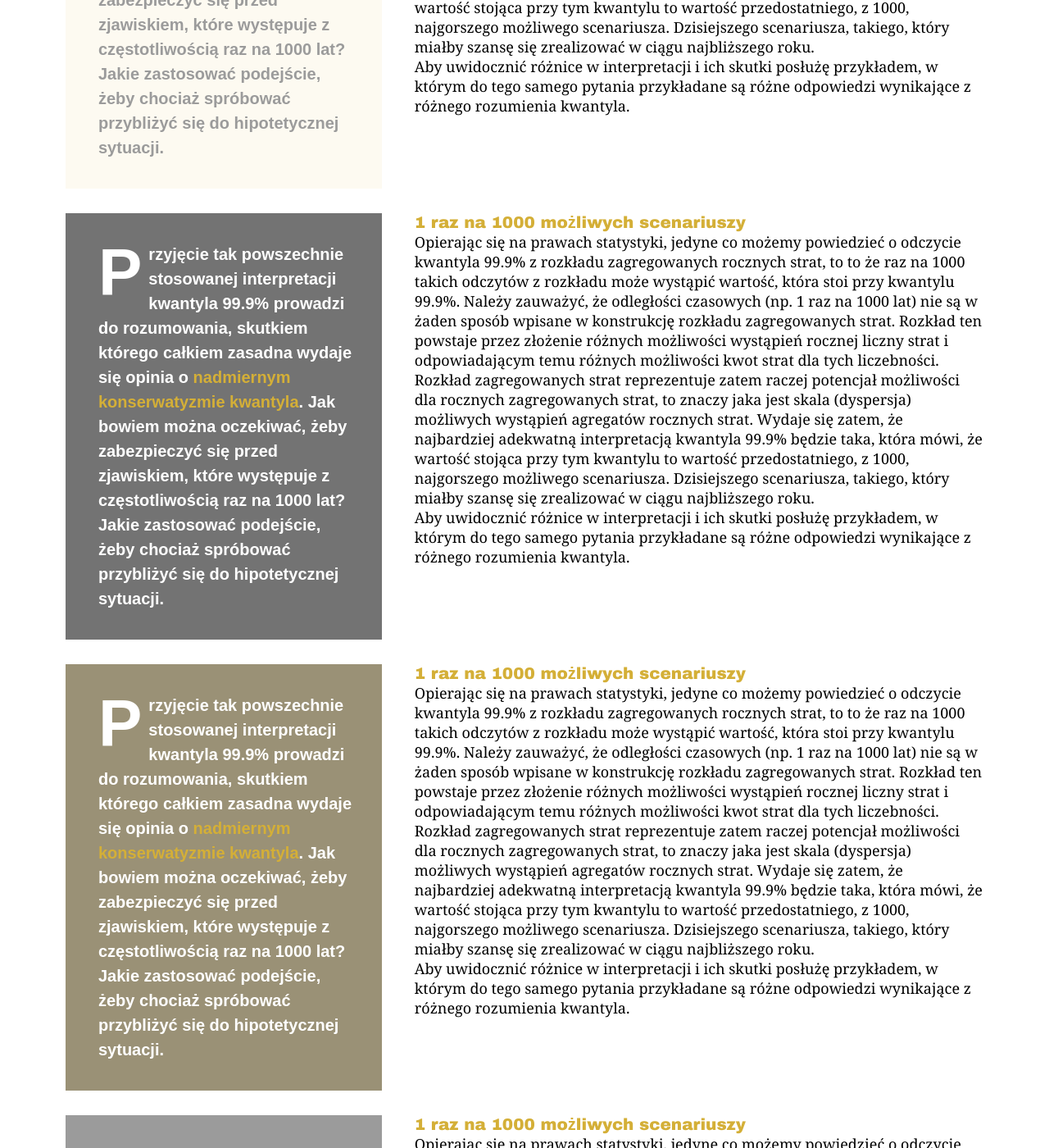
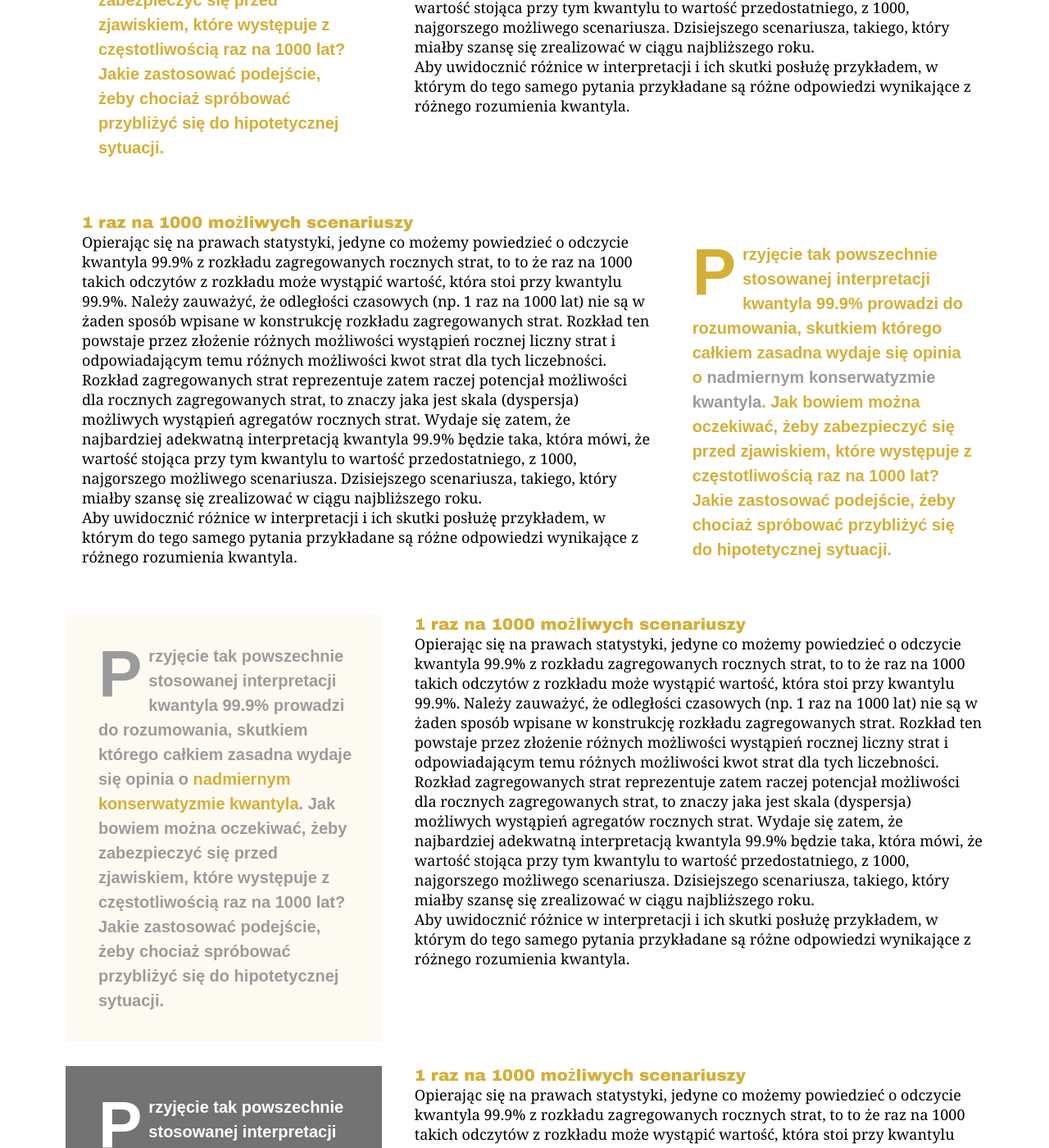
Before and after one commit to MaciejBuczak/risk-research, a Jekyll site: the page built from art-oprisk-kw999_v3_9.md, in a window 1280 px wide and 1400 px high, scrolled down 5120 px. Shown: the whole window at 82% size. Built offline with Jekyll 4.4.1, drawn with Linux system fonts in a browser that asks for light colours.

Commit message:
Update art-oprisk-kw999-layout_v3_9.html

```diff
--- a/_layouts/art-oprisk-kw999-layout_v3_9.html
+++ b/_layouts/art-oprisk-kw999-layout_v3_9.html
@@ -1106,7 +1106,7 @@
   </div>
 
   <!-- Lewy element - jednolite szare tło -->
-  <div class="ryzmod-o51-box" style="width: 35%; background-color: transparent; padding-left: 20px; padding-right: 20px; padding-top: 35px; padding-bottom: 35px; position: relative; border-left: 0;">
+  <div class="ryzmod-o51-box" style="width: 35%; background-color: transparent; padding-left: 30px; padding-right: 10px; padding-top: 35px; padding-bottom: 35px; position: relative; border-left: 0;">
 <p style="color: #d6d2c7; font-family: Arial, sans-serif; font-weight: bold; margin: 0; line-height: 1.5; font-size: 20px; text-align: left; text-indent: 0;">
   <span style="float: left; font-size: 400%; line-height: 0.8; margin-right: 8px; margin-top: 5px;">P</span>
   rzyjęcie tak powszechnie stosowanej interpretacji kwantyla 99.9% prowadzi do rozumowania, skutkiem którego całkiem zasadna wydaje się opinia o <span style="color: #D4AF37;">nadmiernym konserwatyzmie kwantyla</span>. Jak bowiem można oczekiwać, żeby zabezpieczyć się przed zjawiskiem, które występuje z częstotliwością raz na 1000 lat? Jakie zastosować podejście, żeby chociaż spróbować przybliżyć się do hipotetycznej sytuacji.
@@ -1140,6 +1140,58 @@
     <p>Aby uwidocznić różnice w interpretacji i ich skutki posłużę przykładem, w którym do tego samego pytania przykładane są różne odpowiedzi wynikające z różnego rozumienia kwantyla.</p>
   </div>
 </div>
+
+
+
+
+
+<!-- NOWE ELEMENTY: O5.1 i T 5.2 -->
+<div class="ryzmod-o51-container" style="gap: 20px;">
+
+  <!-- Lewy element - jednolite szare tło -->
+  <div class="ryzmod-o51-box" style="width: 35%; background-color: transparent; padding-left: 40px; padding-right: 35px; padding-top: 35px; padding-bottom: 35px; position: relative; border-left: 0;">
+<p style="color: #D4AF37; font-family: Arial, sans-serif; font-weight: bold; margin: 0; line-height: 1.5; font-size: 20px; text-align: left; text-indent: 0;">
+  <span style="float: left; font-size: 400%; line-height: 0.8; margin-right: 8px; margin-top: 5px;">P</span>
+  rzyjęcie tak powszechnie stosowanej interpretacji kwantyla 99.9% prowadzi do rozumowania, skutkiem którego całkiem zasadna wydaje się opinia o <span style="color: #9B9B9B;">nadmiernym konserwatyzmie kwantyla</span>. Jak bowiem można oczekiwać, żeby zabezpieczyć się przed zjawiskiem, które występuje z częstotliwością raz na 1000 lat? Jakie zastosować podejście, żeby chociaż spróbować przybliżyć się do hipotetycznej sytuacji.
+</p>
+    </div>
+
+    <!-- Tekst po prawej - bez zmian -->
+  <div class="ryzmod-t52-text">
+    <h5 style="font-family: Arial Black, Arial, sans-serif; font-size: 20px; font-weight: bold; margin-top: 0; color: #D4AF37;">1 raz na 1000 możliwych scenariuszy</h5>
+    <p>Opierając się na prawach statystyki, jedyne co możemy powiedzieć o odczycie kwantyla 99.9% z rozkładu zagregowanych rocznych strat, to to że raz na 1000 takich odczytów z rozkładu może wystąpić wartość, która stoi przy kwantylu 99.9%. Należy zauważyć, że odległości czasowych (np. 1 raz na 1000 lat) nie są w żaden sposób wpisane w konstrukcję rozkładu zagregowanych strat. Rozkład ten powstaje przez złożenie różnych możliwości wystąpień rocznej liczny strat i odpowiadającym temu różnych możliwości kwot strat dla tych liczebności. Rozkład zagregowanych strat reprezentuje zatem raczej potencjał możliwości dla rocznych zagregowanych strat, to znaczy jaka jest skala (dyspersja) możliwych wystąpień agregatów rocznych strat. Wydaje się zatem, że najbardziej adekwatną interpretacją kwantyla 99.9% będzie taka, która mówi, że wartość stojąca przy tym kwantylu to wartość przedostatniego, z 1000, najgorszego możliwego scenariusza. Dzisiejszego scenariusza, takiego, który miałby szansę się zrealizować w ciągu najbliższego roku.</p>
+    <p>Aby uwidocznić różnice w interpretacji i ich skutki posłużę przykładem, w którym do tego samego pytania przykładane są różne odpowiedzi wynikające z różnego rozumienia kwantyla.</p>
+  </div>
+
+</div>
+
+
+
+
+<!-- NOWE ELEMENTY: O5.1 i T 5.2 -->
+<div class="ryzmod-o51-container" style="gap: 20px;">
+
+    <!-- Tekst po prawej - bez zmian -->
+  <div class="ryzmod-t52-text">
+    <h5 style="font-family: Arial Black, Arial, sans-serif; font-size: 20px; font-weight: bold; margin-top: 0; color: #D4AF37;">1 raz na 1000 możliwych scenariuszy</h5>
+    <p>Opierając się na prawach statystyki, jedyne co możemy powiedzieć o odczycie kwantyla 99.9% z rozkładu zagregowanych rocznych strat, to to że raz na 1000 takich odczytów z rozkładu może wystąpić wartość, która stoi przy kwantylu 99.9%. Należy zauważyć, że odległości czasowych (np. 1 raz na 1000 lat) nie są w żaden sposób wpisane w konstrukcję rozkładu zagregowanych strat. Rozkład ten powstaje przez złożenie różnych możliwości wystąpień rocznej liczny strat i odpowiadającym temu różnych możliwości kwot strat dla tych liczebności. Rozkład zagregowanych strat reprezentuje zatem raczej potencjał możliwości dla rocznych zagregowanych strat, to znaczy jaka jest skala (dyspersja) możliwych wystąpień agregatów rocznych strat. Wydaje się zatem, że najbardziej adekwatną interpretacją kwantyla 99.9% będzie taka, która mówi, że wartość stojąca przy tym kwantylu to wartość przedostatniego, z 1000, najgorszego możliwego scenariusza. Dzisiejszego scenariusza, takiego, który miałby szansę się zrealizować w ciągu najbliższego roku.</p>
+    <p>Aby uwidocznić różnice w interpretacji i ich skutki posłużę przykładem, w którym do tego samego pytania przykładane są różne odpowiedzi wynikające z różnego rozumienia kwantyla.</p>
+  </div>
+
+  <!-- Lewy element - jednolite szare tło -->
+  <div class="ryzmod-o51-box" style="width: 35%; background-color: transparent; padding-left: 30px; padding-right: 10px; padding-top: 35px; padding-bottom: 35px; position: relative; border-left: 0;">
+<p style="color: #D4AF37; font-family: Arial, sans-serif; font-weight: bold; margin: 0; line-height: 1.5; font-size: 20px; text-align: left; text-indent: 0;">
+  <span style="float: left; font-size: 400%; line-height: 0.8; margin-right: 8px; margin-top: 5px;">P</span>
+  rzyjęcie tak powszechnie stosowanej interpretacji kwantyla 99.9% prowadzi do rozumowania, skutkiem którego całkiem zasadna wydaje się opinia o <span style="color: #9B9B9B;">nadmiernym konserwatyzmie kwantyla</span>. Jak bowiem można oczekiwać, żeby zabezpieczyć się przed zjawiskiem, które występuje z częstotliwością raz na 1000 lat? Jakie zastosować podejście, żeby chociaż spróbować przybliżyć się do hipotetycznej sytuacji.
+</p>
+    </div>
+</div>
+
+
+
+
+
+
 
 
 
```
